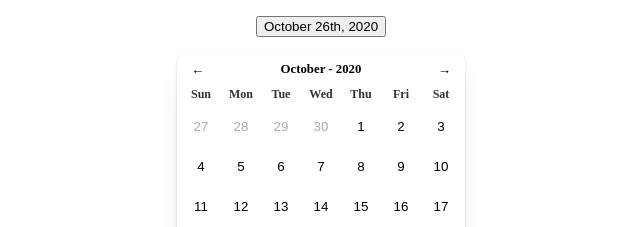
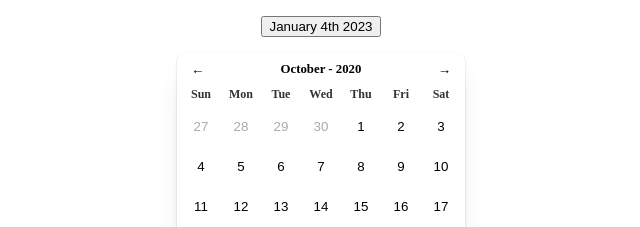
Before and after one commit to michaeldavidcoyle/js-simplified, a website built with Parcel: page date-picker/index.html in a window 1280 px wide. Shown: the top 227 px of the page, 319-959 px from the left. Built offline with nearby package versions, Linux system fonts and the light colour scheme.

Commit message:
import format from date-fns, select button and set innerText to current date

```diff
--- a/date-picker/index.html
+++ b/date-picker/index.html
@@ -13,7 +13,7 @@
             color: white;
         }
     </style>
-    <script src="script.js"></script>
+    <script src="script.js" defer></script>
 </head>
 <body>
 <div class="date-picker-container">
--- a/date-picker/script.js
+++ b/date-picker/script.js
@@ -1,4 +1,5 @@
-import { add } from 'date-fns';
+import { add, format } from 'date-fns';
 
 const today = new Date();
-console.log(add(today, {months: 1}));
+const dateBtn = document.querySelector('.date-picker-button');
+dateBtn.innerText = format(today, 'MMMM do yyyy');
```
